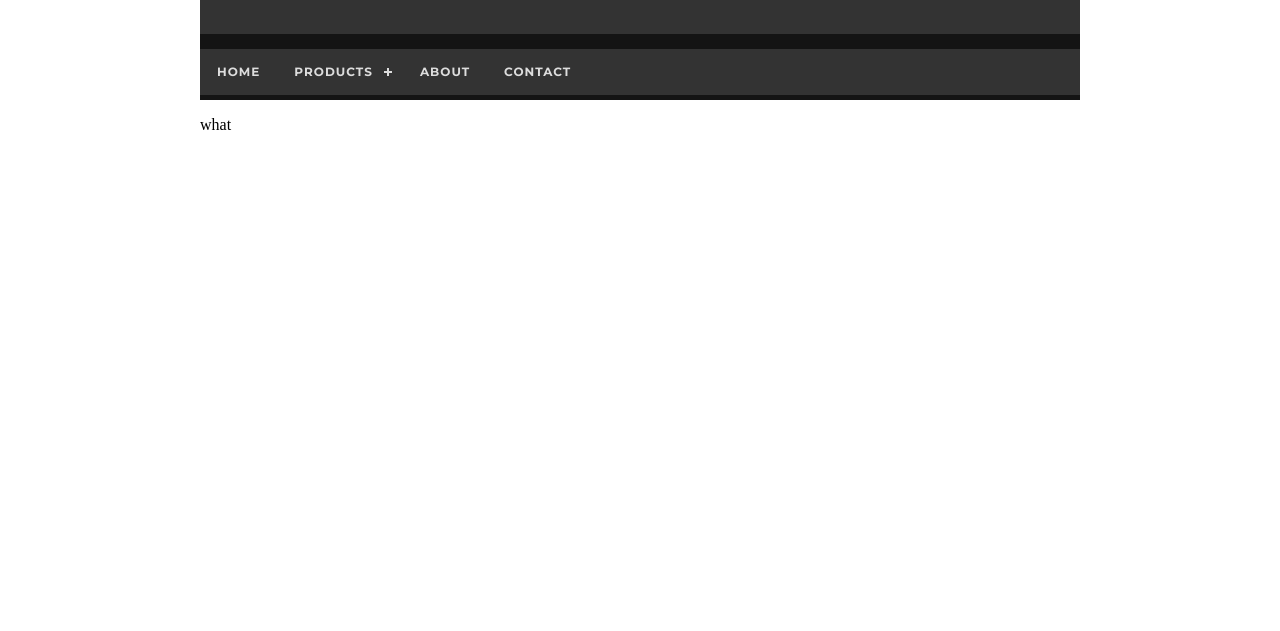
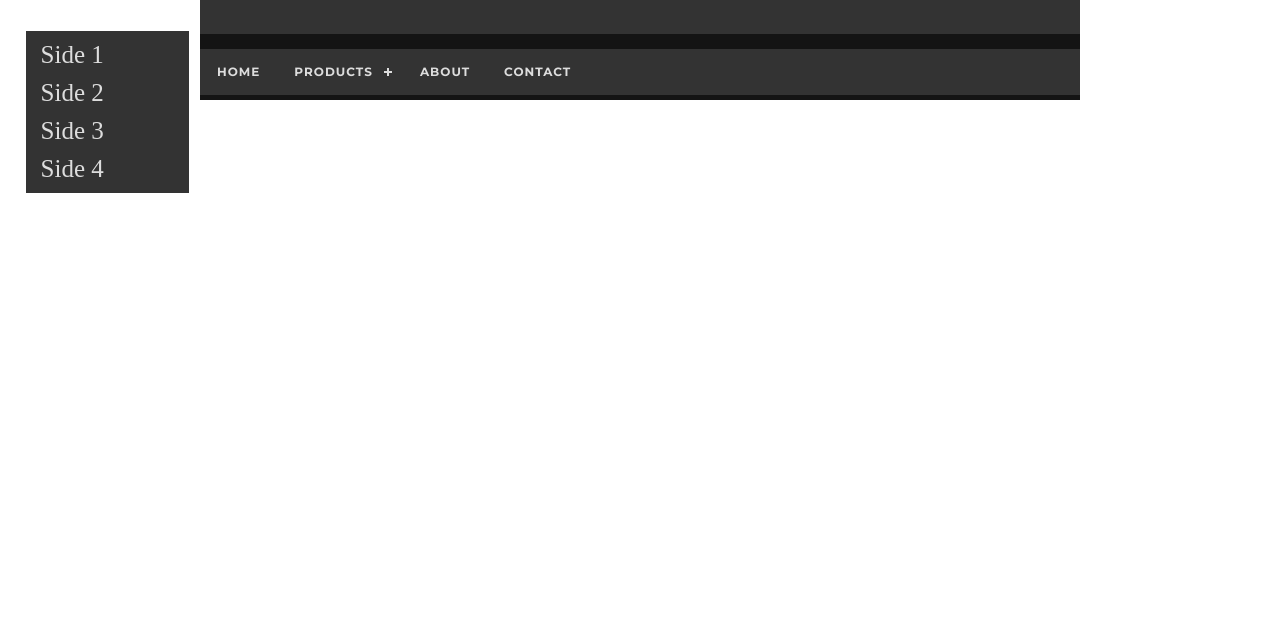
Before and after one commit to JGrilloDev/Website, a plain HTML site: page Home.html in a window 1280 px wide. Shown: the part 169-800 px from the top of the page. Drawn offline with nearby package versions, Linux system fonts and the light colour scheme.

```diff
--- a/Home.html
+++ b/Home.html
@@ -11,7 +11,12 @@
 </head>
 <body class="content">
 
+
+
 <div class="titleBar">Hmmmmmmb, yes, is the me, Four Cheese Tortellini!</div>
+
+
+
 
 <div class='myMenuBar'>
 <div class="titleDivider"></div>
@@ -41,11 +46,18 @@
 <div class="titleDivider"></div>
 </div>
 
+<div class="sideNav">
+   <a href = '#wah'> Side 1 </a>
+   <a href = '#'> Side 2 </a>
+   <a href = '#'> Side 3 </a>
+   <a href = '#'> Side 4 </a>
+</div>
+
+
 <div style="padding-bottom: 2000px;">
-<p>
-   what
-</p>
 </div>
+<a name = 'wah'></a>
+<p>:)</p>
 
 </body>
 <html>
--- a/styles.css
+++ b/styles.css
@@ -1,4 +1,5 @@
 @import url(http://fonts.googleapis.com/css?family=Montserrat:400,700);
+
 body.content{
   padding-right: 15%;
   padding-left: 15%;
@@ -24,6 +25,29 @@ div.myMenuBar{
   position: sticky;
   top: 0px;
 }
+
+div.sideNav{
+  width: 12%;
+  position: fixed;
+  top: 200px;
+  left: 2%;
+  background-color: #333333;
+  overflow-wrap: normal;
+  padding: 5px;
+}
+
+div.sideNav a{
+  padding: 5px 5px 5px 10px;
+  text-decoration: none;
+  font-size: 25px;
+  color: #dddddd;
+  display: block;
+}
+
+div.sideNav a:hover{
+  color: #ffffff;
+}
+
 #cssmenu,
 #cssmenu ul,
 #cssmenu ul li,
```
